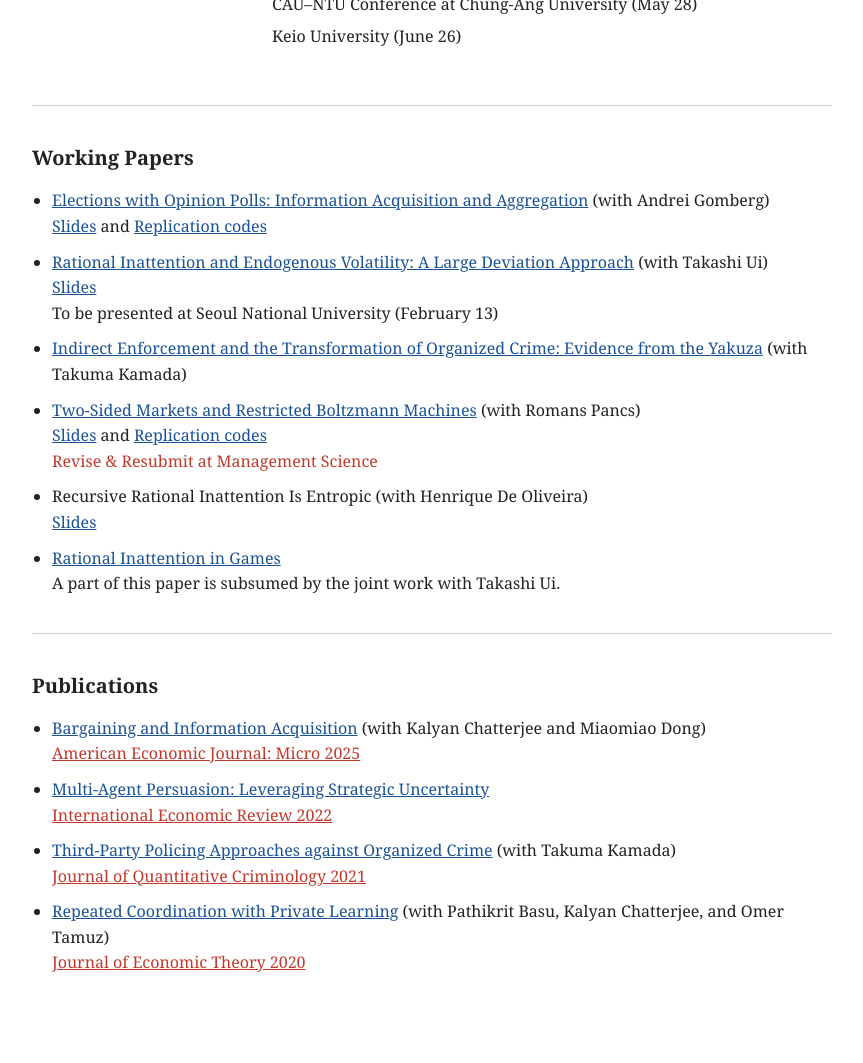
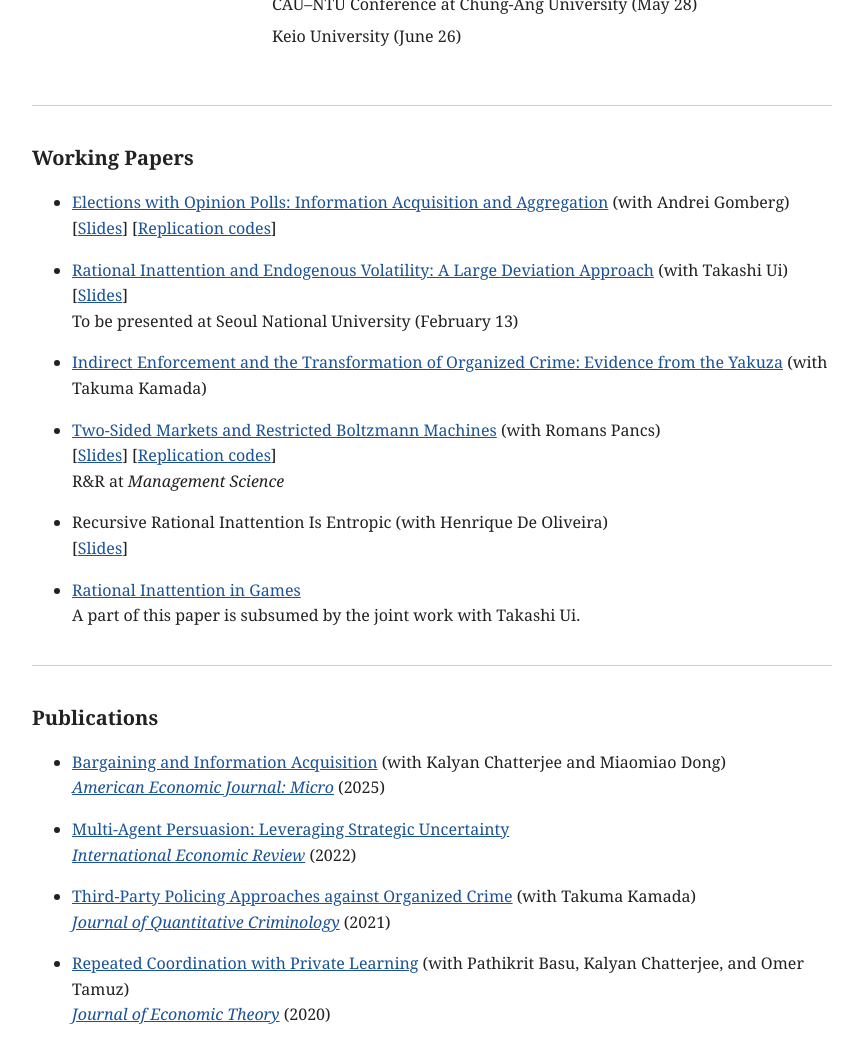
Before and after one commit to tetsuyahoshino137/tetsuyahoshino137.github.io, a Jekyll site: the page built from index.md, in a window 1280 px wide, cut to the strip 367-1435 px from the top of the page. Shown: the top 1063 px of the strip, without its empty margins (208-1071 px from the left). Built offline with Jekyll 4.4.1, drawn with Linux system fonts in a browser that asks for light colours; before the commit the page ends 1383 px from its top, so only the background shows below that.

Commit message:
Update index.md

```diff
--- a/index.md
+++ b/index.md
@@ -38,34 +38,41 @@ title: Home
   </div>
 </div>
 
-<hr>
+---
 
-<!-- Working Papers -->
-<h2>Working Papers</h2>
-<ul class="papers">
-  {% for p in site.working_papers %}
-  <li>
-    {% if p.pdf %}<a href="{{ p.pdf }}">{{ p.title }}</a>{% else %}{{ p.title }}{% endif %}
-    {% if p.coauthors %}({{ p.coauthors }}){% endif %}
-    {% if p.slides or p.replication %}
-    <br><span class="meta">{% if p.slides %}<a href="{{ p.slides }}">Slides</a>{% endif %}{% if p.slides and p.replication %} and {% endif %}{% if p.replication %}<a href="{{ p.replication }}">Replication codes</a>{% endif %}</span>
-    {% endif %}
-    {% if p.rnr %}<br><span class="meta journal">{{ p.rnr }}</span>{% endif %}
-    {% if p.note %}<br><span class="meta">{{ p.note }}</span>{% endif %}
-  </li>
-  {% endfor %}
-</ul>
+## Working Papers
 
-<hr>
+* [Elections with Opinion Polls: Information Acquisition and Aggregation](GombergHoshino/GombergHoshino250408.pdf) (with Andrei Gomberg)
+  \[[Slides](GombergHoshino/GombergHoshinoSlide250503_CETC.pdf)\] \[[Replication codes](#)\]
 
-<!-- Publications -->
-<h2>Publications</h2>
-<ul class="papers">
-  {% for p in site.publications %}
-  <li>
-    {% if p.pdf %}<a href="{{ p.pdf }}">{{ p.title }}</a>{% else %}{{ p.title }}{% endif %}
-    {% if p.coauthors %}({{ p.coauthors }}){% endif %}
-    <br><span class="meta journal">{% if p.journal_url %}<a href="{{ p.journal_url }}">{{ p.journal }} {{ p.year }}</a>{% else %}{{ p.journal }} {{ p.year }}{% endif %}</span>
-  </li>
-  {% endfor %}
-</ul>
+* [Rational Inattention and Endogenous Volatility: A Large Deviation Approach](HoshinoUi/HoshinoUi20251120.pdf) (with Takashi Ui)
+  \[[Slides](HoshinoUi/StatMechRI_BRIC.pdf)\]
+  To be presented at Seoul National University (February 13)
+
+* [Indirect Enforcement and the Transformation of Organized Crime: Evidence from the Yakuza](HoshinoKamada/YakuzaFraud20260125.pdf) (with Takuma Kamada)
+
+* [Two-Sided Markets and Restricted Boltzmann Machines](HoshinoPancs/HoshinoPancs20250513.pdf) (with Romans Pancs)
+  \[[Slides](HoshinoPancs/HoshinoPancs_EconometricSocietyAIML.pdf)\] \[[Replication codes](#)\]
+  R&R at *Management Science*
+
+* Recursive Rational Inattention Is Entropic (with Henrique De Oliveira)
+  \[[Slides](#)\]
+
+* [Rational Inattention in Games](jmp2019/ri_in_games_jmp.pdf)
+  A part of this paper is subsumed by the joint work with Takashi Ui.
+
+---
+
+## Publications
+
+* [Bargaining and Information Acquisition](ChatterjeeDongHoshino/ChatterjeeDongHoshino20240904.pdf) (with Kalyan Chatterjee and Miaomiao Dong)
+  [*American Economic Journal: Micro*](https://www.aeaweb.org/articles?id=10.1257/mic.20240034) (2025)
+
+* [Multi-Agent Persuasion: Leveraging Strategic Uncertainty](HoshinoMultiAgent/Hoshino20210901.pdf)
+  [*International Economic Review*](https://onlinelibrary.wiley.com/doi/10.1111/iere.12546) (2022)
+
+* [Third-Party Policing Approaches against Organized Crime](HoshinoKamada/yakuza_20200601.pdf) (with Takuma Kamada)
+  [*Journal of Quantitative Criminology*](https://link.springer.com/article/10.1007/s10940-020-09466-6) (2021)
+
+* [Repeated Coordination with Private Learning](BasuChatterjeeHoshinoTamuz/BasuChatterjeeHoshinoTamuz20200731.pdf) (with Pathikrit Basu, Kalyan Chatterjee, and Omer Tamuz)
+  [*Journal of Economic Theory*](https://www.sciencedirect.com/science/article/abs/pii/S0022053120300995) (2020)
```
